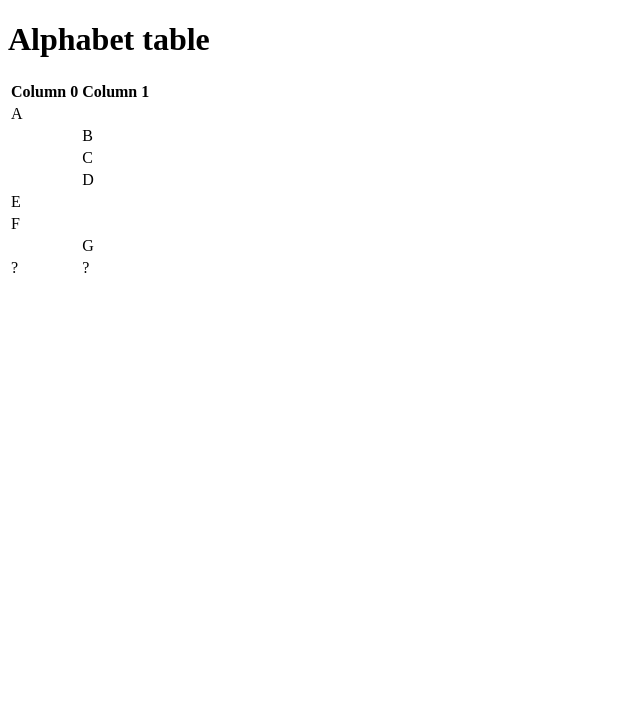
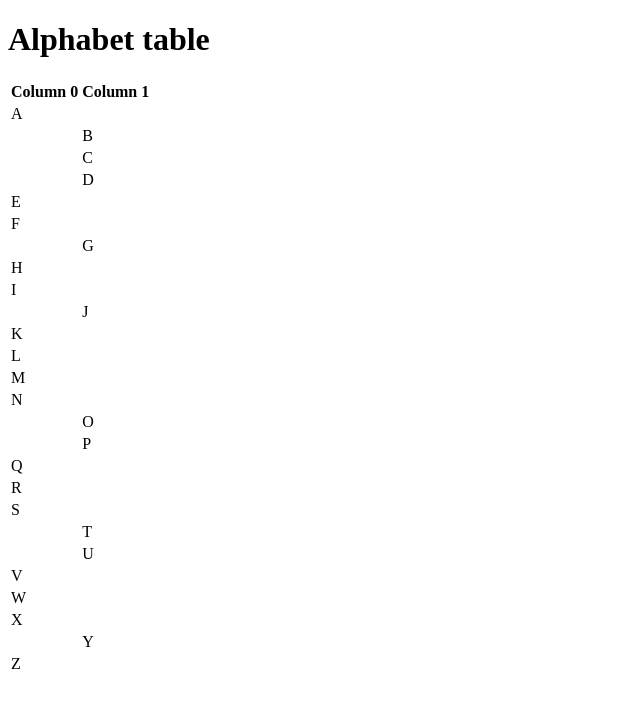
Before and after one commit to comp426-2022-spring/a00-lemoshugo, a website: page index.html in a window 1280 px wide. Shown: the whole page, without its empty margins (0-640 px from the left). Drawn offline with Linux system fonts and the light colour scheme.

Commit message:
a00 final

```diff
--- a/index.html
+++ b/index.html
@@ -35,7 +35,61 @@
                                         </tr>
                                         <td></td><td>G</td>
                                         <tr>
-                                        <td>?</td><td>?</td>
+                                        <td>H</td><td></td>
+                                        </tr>
+                                        <tr>
+                                        <td>I</td><td></td>
+                                        </tr>
+                                        <tr>
+                                        <td></td><td>J</td>
+                                        </tr>
+                                        <tr>
+                                        <td>K</td><td></td>
+                                        </tr>
+                                        <tr>
+                                        <td>L</td><td></td>
+                                        </tr>
+                                        <tr>
+                                        <td>M</td><td></td>
+                                        </tr>
+                                        <tr>
+                                        <td>N</td><td></td>
+                                        </tr>
+                                        <tr>
+                                        <td></td><td>O</td>
+                                        </tr>
+                                        <tr>
+                                        <td></td><td>P</td>
+                                        </tr>
+                                        <tr>
+                                        <td>Q</td><td></td>
+                                        </tr>
+                                        <tr>
+                                        <td>R</td><td></td>
+                                        </tr>
+                                        <tr>
+                                        <td>S</td><td></td>
+                                        </tr>
+                                        <tr>
+                                        <td></td><td>T</td>
+                                        </tr>
+                                        <tr>
+                                        <td></td><td>U</td>
+                                        </tr>
+                                        <tr>
+                                        <td>V</td><td></td>
+                                        </tr>
+                                        <tr>
+                                        <td>W</td><td></td>
+                                        </tr>
+                                        <tr>
+                                        <td>X</td><td></td>
+                                        </tr>
+                                        <tr>
+                                        <td></td><td>Y</td>
+                                        </tr>
+                                        <tr>
+                                        <td>Z</td><td></td>
                                         </tr>
                                 </tbody>
             </table>
--- a/package.json
+++ b/package.json
@@ -15,5 +15,8 @@
   "bugs": {
     "url": "https://github.com/comp426-2022-spring/a00-lemoshugo/issues"
   },
-  "homepage": "https://github.com/comp426-2022-spring/a00-lemoshugo#readme"
+  "homepage": "https://github.com/comp426-2022-spring/a00-lemoshugo#readme",
+  "dependencies": {
+    "browser-sync": "^2.27.7"
+  }
 }
```
Also changed, not shown: 1 other file.
